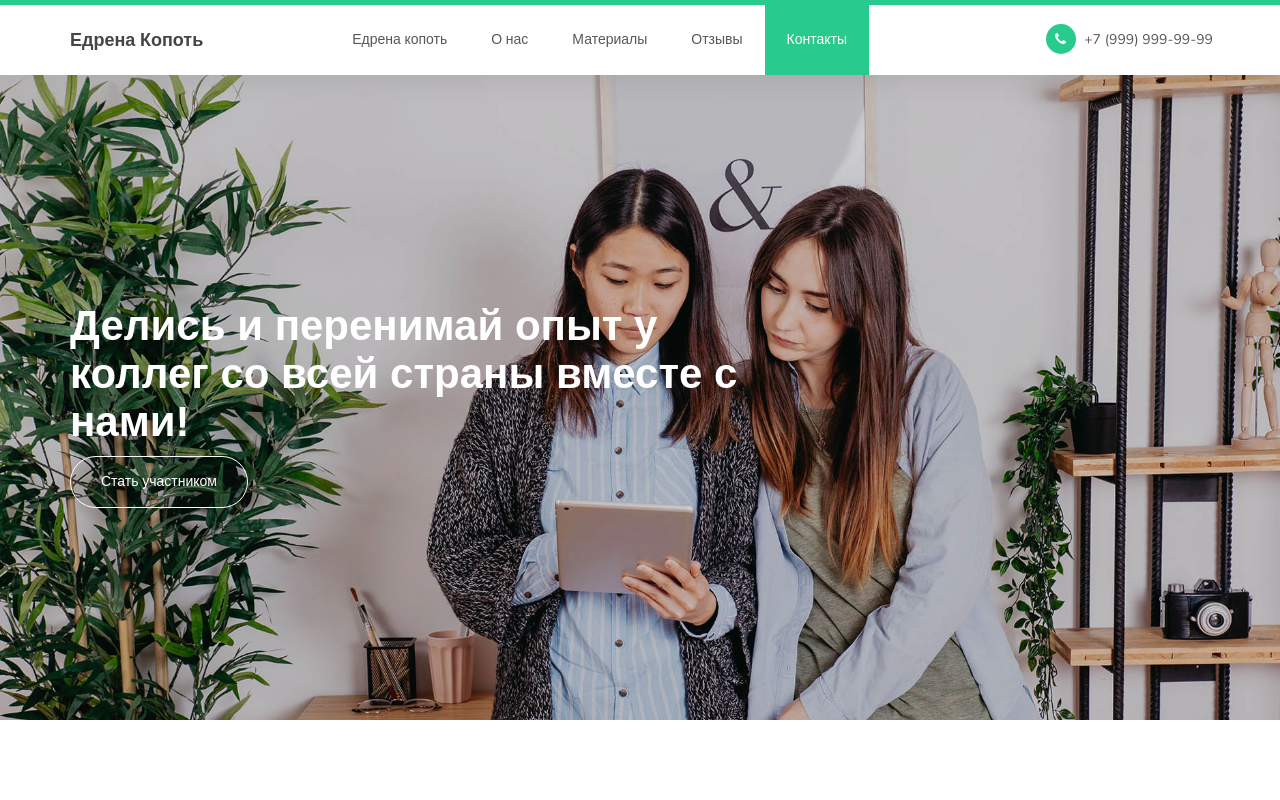
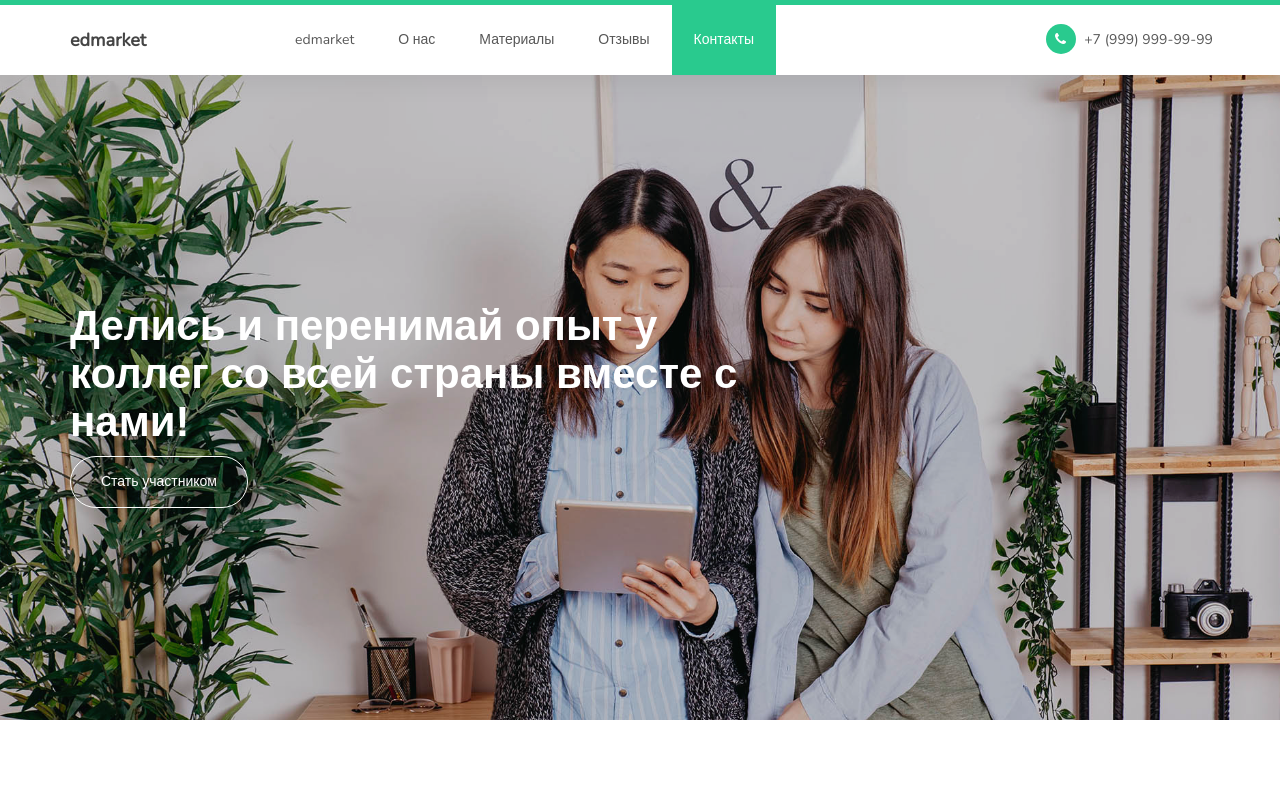
Before and after one commit to Mabaz/EdryonaKopot, a plain HTML site: page index.html in a window 1280 px wide. Shown: the top 800 px of the page. Drawn offline with nearby package versions, Linux system fonts and the light colour scheme; a web font is replaced by a local one.

Commit message:
adding my files to my repository

```diff
--- a/index.html
+++ b/index.html
@@ -50,13 +50,13 @@ http://www.templatemo.com/tm-516-known
                     </button>
 
                     <!-- lOGO TEXT HERE -->
-                    <a href="#" class="navbar-brand"> Едрена Копоть</a>
+                    <a href="#" class="navbar-brand">edmarket</a>
                </div>
 
                <!-- MENU LINKS -->
                <div class="collapse navbar-collapse">
                     <ul class="nav navbar-nav navbar-nav-first">
-                         <li><a href="#top" class="smoothScroll">Едрена копоть</a></li>
+                         <li><a href="#top" class="smoothScroll">edmarket</a></li>
                          <li><a href="#about" class="smoothScroll">О нас</a></li>
                          <li><a href="#courses" class="smoothScroll">Материалы</a></li>
                          <li><a href="#testimonial" class="smoothScroll">Отзывы</a></li>
```
